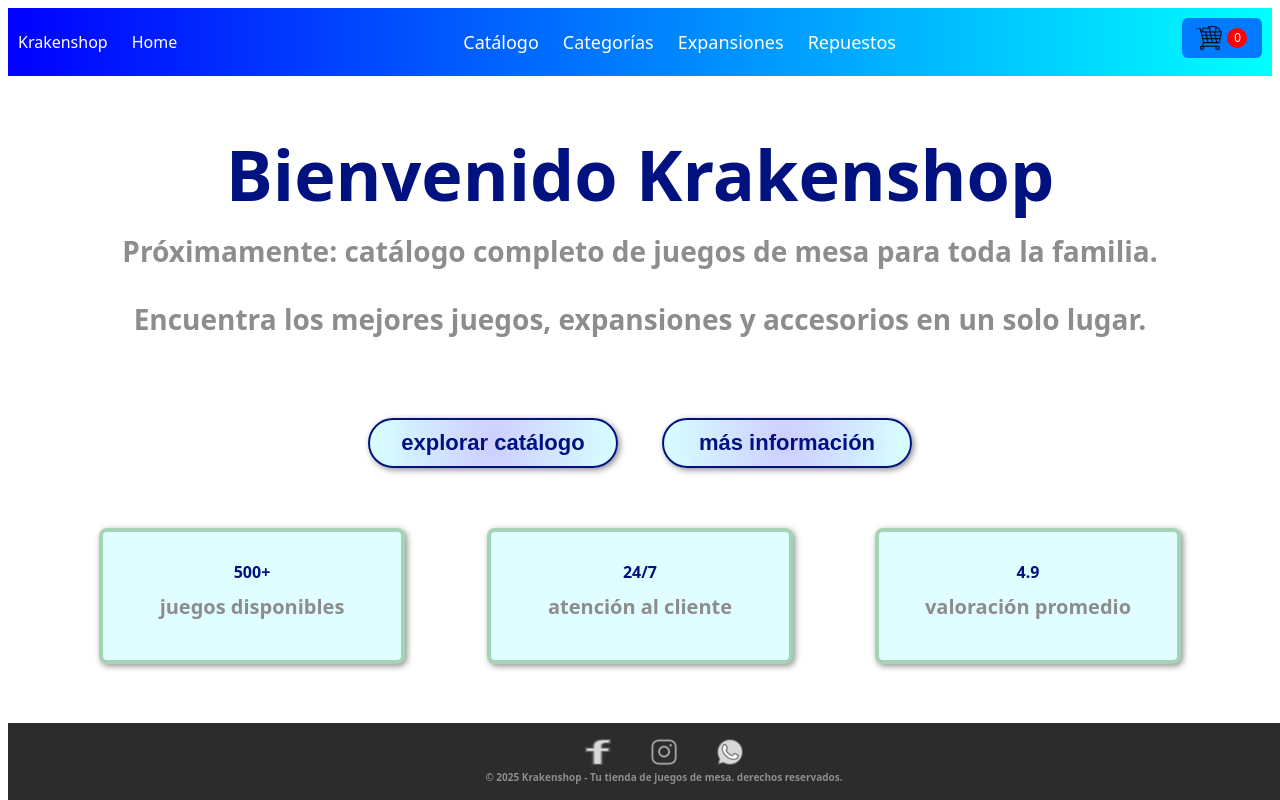
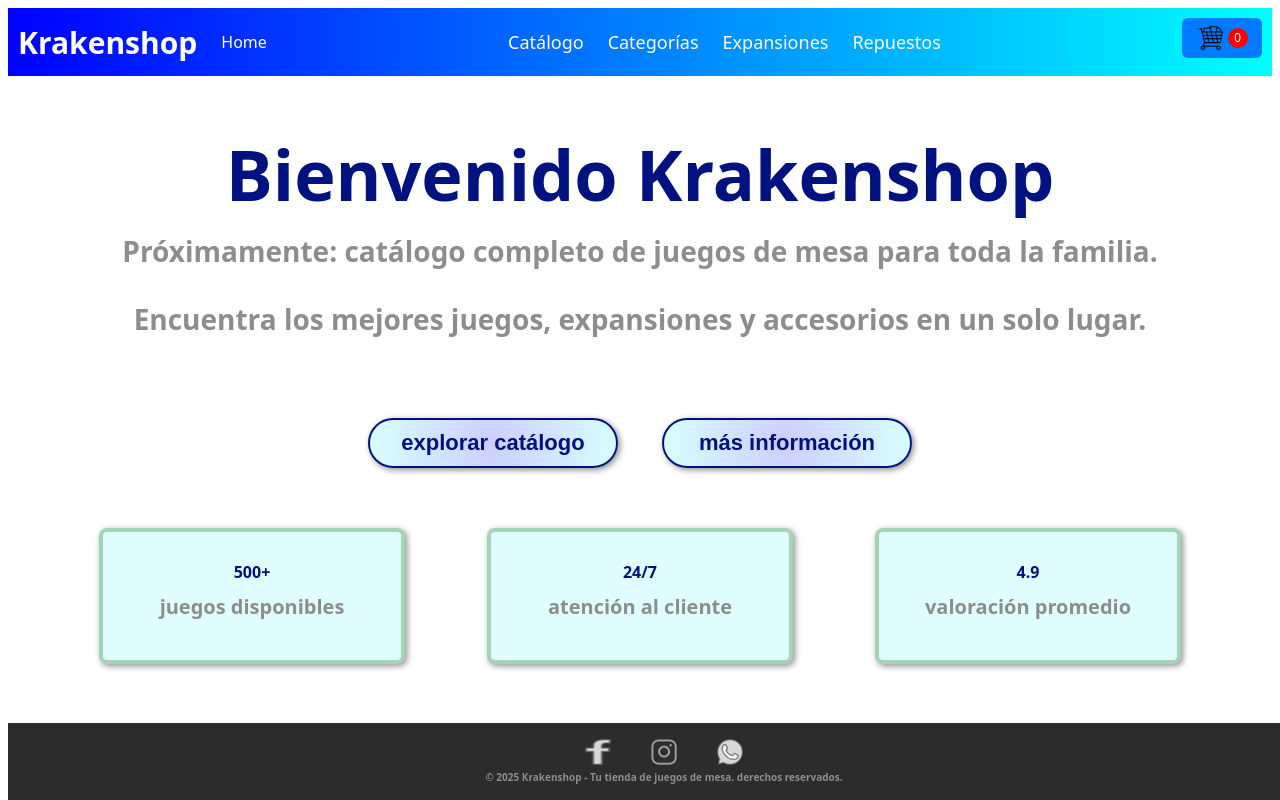
Before and after one commit to ignaciorodriguezbeis/Tp-entrgable-React-Ignacio-Rodriguez-Beistegui, a React (Vite) app in the folder tp-React-coderhouse/: page / in a window 1280 px wide. Built offline with nearby package versions, Linux system fonts and the light colour scheme.

Commit message:
arreglando las rutas

```diff
--- a/tp-React-coderhouse/src/components/Container/ItemDetailContainer.css
+++ b/tp-React-coderhouse/src/components/Container/ItemDetailContainer.css
@@ -126,13 +126,17 @@ p {
     flex-direction: column;
     gap: 18px;
     background-color: #e6eefb;
-    border-radius: 10px;
+    border-radius: 12px;
 }
 
 .info-top .rating {
     display: flex;
     align-items: center;
     gap: 10px;
+}
+.info-top p{
+    border-bottom: 1px solid #dfe6ef;
+    padding: 0 14px;
 }
 
 .stars {
--- a/tp-React-coderhouse/src/components/Footer/Footer.jsx
+++ b/tp-React-coderhouse/src/components/Footer/Footer.jsx
@@ -6,13 +6,13 @@ function Footer() {
         <footer>
             <div class="footer-social">
                 <a href="https://www.facebook.com/" target="_blank">
-                    <img src="./src/assets/img/facebook-icon.png"></img>
+                    <img src="/src/assets/img/facebook-icon.png"></img>
                 </a>
                 <a href="https://www.instagram.com/" target="_blank">
-                    <img src="./src/assets/img/instagram-icon.png"></img>
+                    <img src="/src/assets/img/instagram-icon.png"></img>
                 </a>
                 <a href="https://web.whatsapp.com/" target="_blank">
-                    <img src="./src/assets/img/whatsapp-icon.png"></img>
+                    <img src="/src/assets/img/whatsapp-icon.png"></img>
                 </a>
             </div>
             <div>
--- a/tp-React-coderhouse/src/components/Navbar/CartWidget.jsx
+++ b/tp-React-coderhouse/src/components/Navbar/CartWidget.jsx
@@ -16,7 +16,7 @@ function CartWidget() {
                 onClick={() => setIsModalOpen(true)}
             >
                 <img
-                    src="./src/assets/img/carro-de-la-compra.png"
+                    src="/src/assets/img/carro-de-la-compra.png"
                     alt="Carrito de compras"
                 />
                 <div>
--- a/tp-React-coderhouse/src/components/Navbar/Navbar.css
+++ b/tp-React-coderhouse/src/components/Navbar/Navbar.css
@@ -24,6 +24,13 @@ nav section a {
   color: white;
 }
 
+.logo {
+  font-size: 30px;
+  font-weight: bold;
+  color: white;
+  font-weight: 800;
+}
+
 .navbar a {
   color: white;
   font-size: 18px;
```
